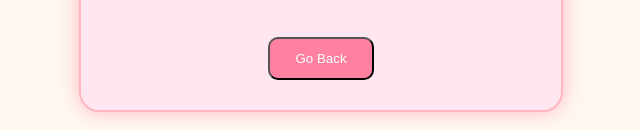
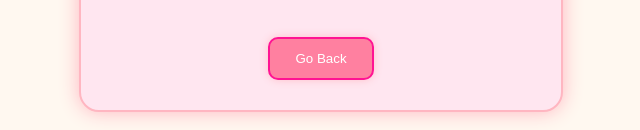
Before and after one commit to Asifashrafali/wolverine, a plain HTML site: page message.html in a window 1280 px wide. In both pictures the pointer is over the button "Go Back". Shown: the part 453-583 px from the top of the page, without its empty margins (319-959 px from the left). Drawn offline with Linux system fonts and the light colour scheme.

Commit message:
Update message.html

```diff
--- a/message.html
+++ b/message.html
@@ -39,6 +39,7 @@
       background-color: #ffb6c1;
       color: white;
       padding: 12px 25px;
+      border: 2px solid #ff69b4;
       border-radius: 10px;
       cursor: pointer;
       transition: 0.3s ease;
@@ -47,6 +48,8 @@
 
     .btn:hover {
       background-color: #ff80a0;
+      border-color: #ff1493; /* deeper pink on hover */
+      box-shadow: 0 0 8px #ffc0cb;
     }
   </style>
 </head>
```
